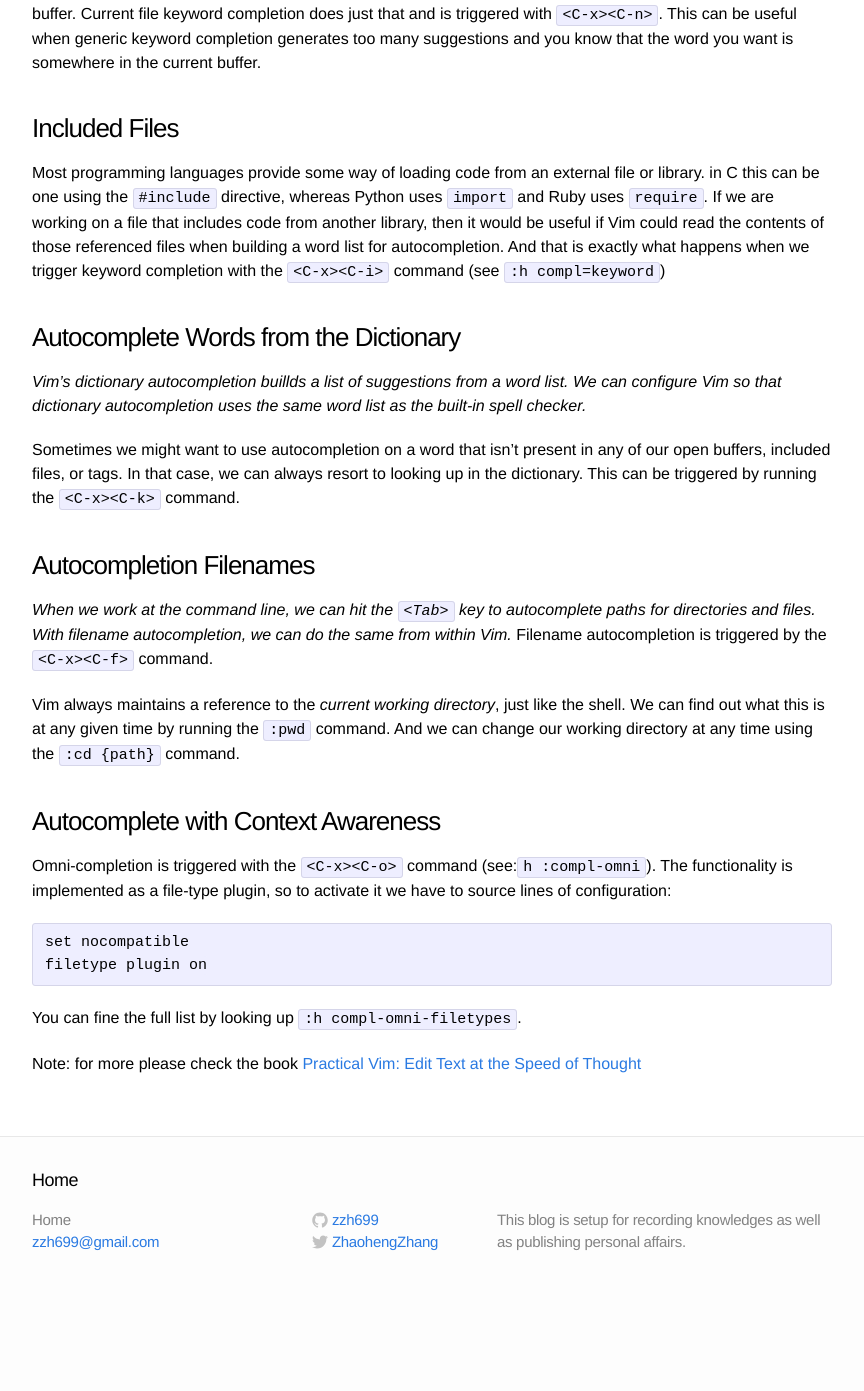
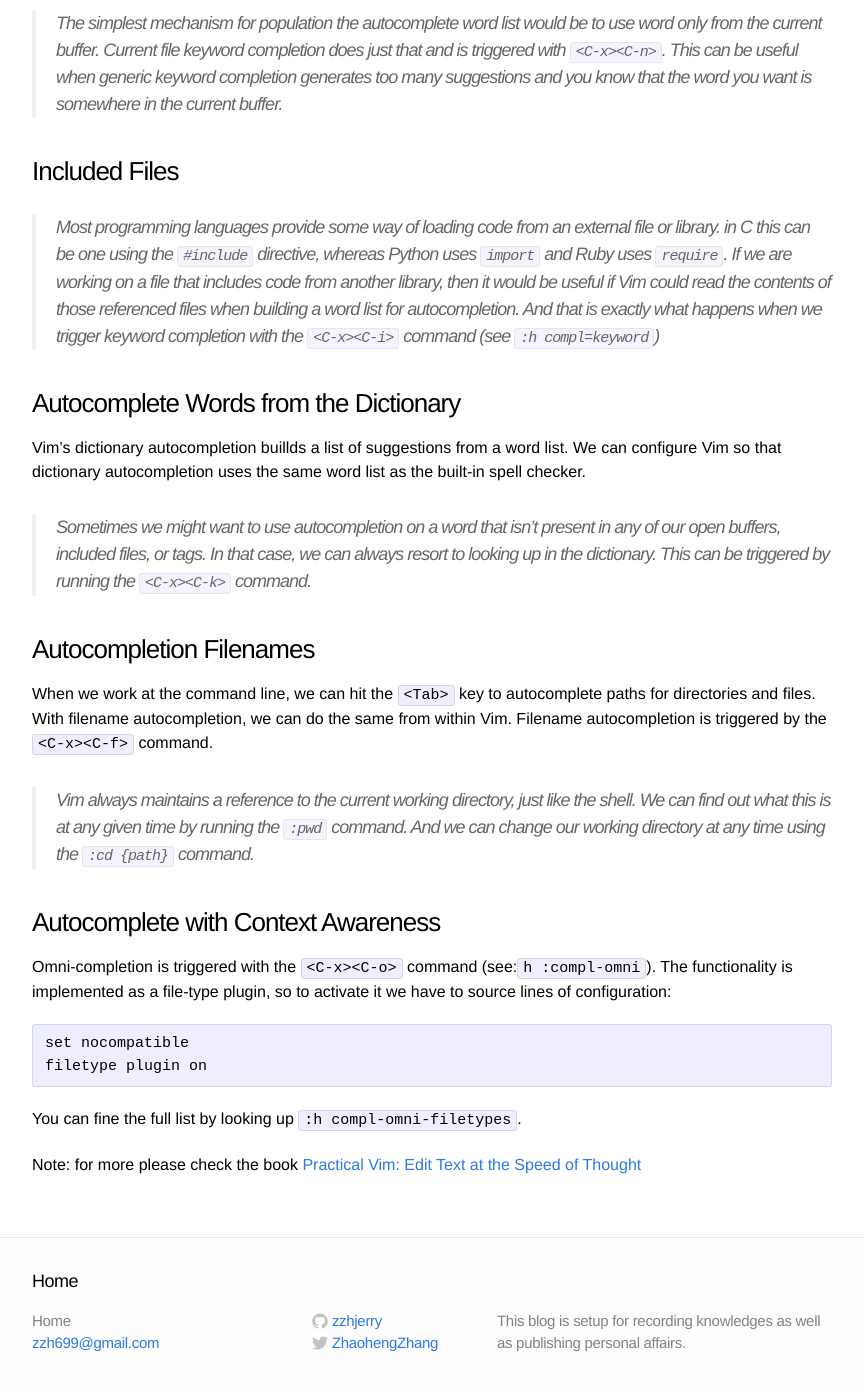
Before and after one commit to zzh699/myblog, a Jekyll site: the page built from _posts/2015-03-07-vim-autocompletion.md, in a window 1280 px wide and 1400 px high, scrolled down 1163 px. Shown: the top 1391 px of the window, without its empty margins (208-1072 px from the left). Built offline with Jekyll 4.4.1, drawn with Linux system fonts in a browser that asks for light colours; before the commit the page ends 2462 px from its top, so only the background shows below that; some of the changed text lies outside the part shown.

```diff
--- a/_config.yml
+++ b/_config.yml
@@ -5,7 +5,7 @@ description: "This blog is setup for recording knowledges as well as publishing
 baseurl: "/myblog"
 url: "http://yourdomain.com"
 twitter_username: ZhaohengZhang
-github_username:  zzh699
+github_username:  zzhjerry
 highlighter:  pygments
 paginate: 10
 
--- a/_posts/2015-03-07-vim-autocompletion.md
+++ b/_posts/2015-03-07-vim-autocompletion.md
@@ -14,11 +14,11 @@ To make the most of Vim's autocomplete functionality, we need to understand two
 
 With keyword autocompletion, Vim attempts to guess the word that we're typing, which can save us from completing it by hand
 
-Vim's autocomplete functionality is triggered from Insert mode. When invoked, Vim builds a word list from the contents of each buffer in the current editing session and then examines the characters to the left of the cursor, looking for a partial word. If one is found, the word list is filtered to exclude anything that doesn't begin with that partial word.
+> Vim's autocomplete functionality is triggered from Insert mode. When invoked, Vim builds a word list from the contents of each buffer in the current editing session and then examines the characters to the left of the cursor, looking for a partial word. If one is found, the word list is filtered to exclude anything that doesn't begin with that partial word.
 
 ###Trigger AutoCompletion.
 
-Vim's autocompletion can be triggered form Insert mode with the <C-p> and <C-n> chords, which select the *previous* and *next* items in the word list, respectively.
+Vim's autocompletion can be triggered form Insert mode with the <C-p> and <C-n> chords, which select the "previous" and "next" items in the word list, respectively.
 
 There are several variant forms of autocompletion, all of which are prefixed with the <C-x> chord. You can view the complete list at `:h ins-completion`
 
@@ -37,23 +37,23 @@ There are several variant forms of autocompletion, all of which are prefixed wit
 
 ###The Buffer List
 
-The simplest mechanism for population the autocomplete word list would be to use word only from the current buffer. Current file keyword completion does just that and is triggered with `<C-x><C-n>`. This can be useful when generic keyword completion generates too many suggestions and you know that the word you want is somewhere in the current buffer.
+> The simplest mechanism for population the autocomplete word list would be to use word only from the current buffer. Current file keyword completion does just that and is triggered with `<C-x><C-n>`. This can be useful when generic keyword completion generates too many suggestions and you know that the word you want is somewhere in the current buffer.
 
 ###Included Files
 
-Most programming languages provide some way of loading code from an external file or library. in C this can be one using the `#include` directive, whereas Python uses `import` and Ruby uses `require`. If we are working on a file that includes code from another library, then it would be useful if Vim could read the contents of those referenced files when building a word list for autocompletion. And that is exactly what happens when we trigger keyword completion with the `<C-x><C-i>` command (see `:h compl=keyword`)
+> Most programming languages provide some way of loading code from an external file or library. in C this can be one using the `#include` directive, whereas Python uses `import` and Ruby uses `require`. If we are working on a file that includes code from another library, then it would be useful if Vim could read the contents of those referenced files when building a word list for autocompletion. And that is exactly what happens when we trigger keyword completion with the `<C-x><C-i>` command (see `:h compl=keyword`)
 
 ###Autocomplete Words from the Dictionary
 
-*Vim's dictionary autocompletion buillds a list of suggestions from a word list. We can configure Vim so that dictionary autocompletion uses the same word list as the built-in spell checker.*
+Vim's dictionary autocompletion buillds a list of suggestions from a word list. We can configure Vim so that dictionary autocompletion uses the same word list as the built-in spell checker.
 
-Sometimes we might want to use autocompletion on a word that isn't present in any of our open buffers, included files, or tags. In that case, we can always resort to looking up in the dictionary. This can be triggered by running the `<C-x><C-k>` command.
+> Sometimes we might want to use autocompletion on a word that isn't present in any of our open buffers, included files, or tags. In that case, we can always resort to looking up in the dictionary. This can be triggered by running the `<C-x><C-k>` command.
 
 ###Autocompletion Filenames
 
-*When we work at the command line, we can hit the `<Tab>` key to autocomplete paths for directories and files. With filename autocompletion, we can do the same from within Vim.* Filename autocompletion is triggered by the `<C-x><C-f>` command.
+When we work at the command line, we can hit the `<Tab>` key to autocomplete paths for directories and files. With filename autocompletion, we can do the same from within Vim. Filename autocompletion is triggered by the `<C-x><C-f>` command.
 
-Vim always maintains a reference to the *current working directory*, just like the shell. We can find out what this is at any given time by running the `:pwd` command. And we can change our working directory at any time using the `:cd {path}` command.
+> Vim always maintains a reference to the *current working directory*, just like the shell. We can find out what this is at any given time by running the `:pwd` command. And we can change our working directory at any time using the `:cd {path}` command.
 
 ###Autocomplete with Context Awareness
 
```
